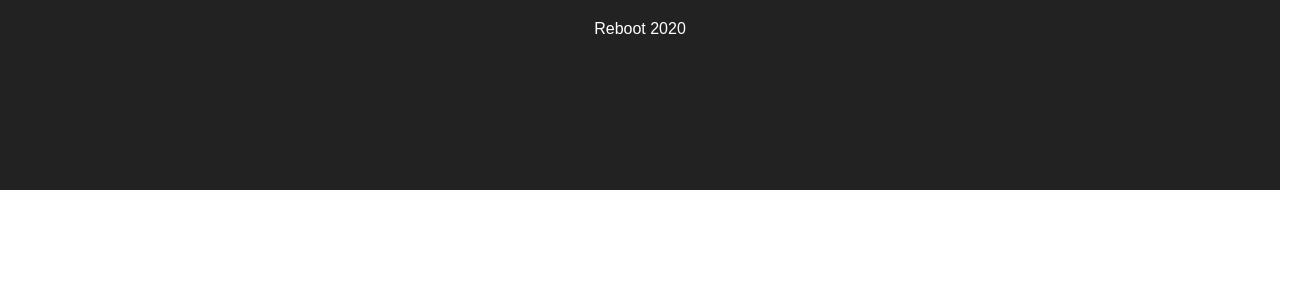
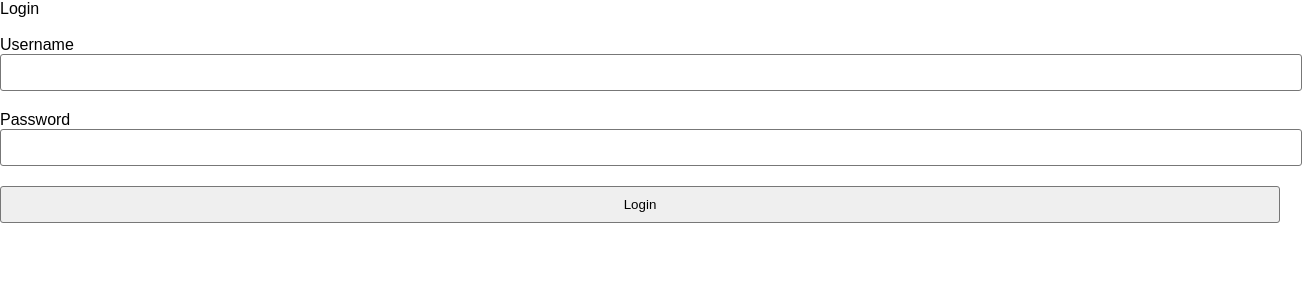
Before and after one commit to RebootHackathon/LSGD_FRONT, a React (Create React App) app: page / in a window 1280 px wide. Shown: the top 300 px of the page, 1302 px wide, since content can reach past the window. Built offline with nearby package versions, Linux system fonts and the light colour scheme.

Commit message:
started login page

```diff
--- a/package.json
+++ b/package.json
@@ -3,8 +3,10 @@
   "version": "0.1.0",
   "private": true,
   "dependencies": {
+    "axios": "^0.19.2",
     "react": "^16.13.1",
     "react-dom": "^16.13.1",
+    "react-router-dom": "^5.2.0",
     "react-scripts": "1.1.5"
   },
   "scripts": {
--- a/src/App.js
+++ b/src/App.js
@@ -1,15 +1,17 @@
 import React, { Component } from 'react';
 
 import './App.css';
+import Login from './Containers/Login'
 
 class App extends Component {
   render() {
     return (
-      <div className="App">
-        <header className="App-header">
-         Reboot 2020
-         </header>
-      </div>
+      // <div className="App">
+      //   <header className="App-header">
+      //    Reboot 2020
+      //    </header>
+      // </div>
+      <Login/>
     );
   }
 }
--- /dev/null
+++ b/src/Containers/Login.css
@@ -0,0 +1,57 @@
+.Login {
+    font-family: sans-serif;
+  }
+
+  h1 {
+    text-align: center;
+  }
+
+  form {
+    max-width: 500px;
+    width: 100%;
+    margin: 0 auto;
+  }
+
+  label,
+  input {
+    display: block;
+    width: 100%;
+  }
+
+  label {
+    margin-bottom: 5px;
+    height: 22px;
+  }
+
+  input {
+    margin-bottom: 20px;
+    padding: 10px;
+    border-radius: 3px;
+    border: 1px solid #777;
+
+  }
+
+  input.error {
+    border-color: red;
+  }
+
+  .input-feedback {
+    color: rgb(235, 54, 54);
+    margin-top: -15px;
+    font-size: 14px;
+    margin-bottom: 20px;
+  }
+
+  .button {
+    padding: 10px 15px;
+    background-color: rgb(70, 153, 179);
+    color: white;
+    border: 1px solid rgb(70, 153, 179);
+    background-color: 250ms;
+  }
+
+  .button:hover {
+    cursor: pointer;
+    background-color: white;
+    color: rgb(70, 153, 179);
+  }
--- /dev/null
+++ b/src/Containers/Login.js
@@ -0,0 +1,58 @@
+import React, { useState } from 'react';
+
+import axios from 'axios';
+import classes from './Login.css';
+
+function Login(props) {
+  const username = useFormInput('');
+  const password = useFormInput('');
+  const [error, setError] = useState(null);
+  const [loading, setLoading] = useState(false);
+
+  // handle button click of login form
+  const handleLogin = () => {
+      console.log(username,password);
+      const authData={ "username":username.value,"password":password.value}
+    // props.history.push('/dashboard');
+    axios.post("https://reboothack12345.herokuapp.com/auth/login",authData)
+      .then(response=>{
+        console.log(authData);
+        if(response.data.status===200){
+          console.log("hello");
+        }
+        console.log(response);
+      }).catch(err=>{
+        console.log(err);
+      })
+  }
+
+  return (
+    <div className={classes.Login}>
+      Login<br /><br />
+      <div>
+        Username<br />
+        <input className={classes.input} type="text" {...username} autoComplete="new-password" />
+      </div>
+      <div style={{ marginTop: 10 }}>
+        Password<br />
+        <input type="password" {...password} autoComplete="new-password" />
+      </div>
+      {/* {error && <><small style={{ color: 'red' }}>{error}</small><br /></>}<br /> */}
+      <input type="button" className={classes.button} value={loading ? 'Loading...' : 'Login'} onClick={handleLogin} disabled={loading} /><br />
+    </div>
+  );
+}
+
+const useFormInput = initialValue => {
+  const [value, setValue] = useState(initialValue);
+
+  const handleChange = e => {
+    setValue(e.target.value);
+  }
+  return {
+    value,
+    onChange: handleChange
+  }
+}
+
+export default Login;
```
Also changed, not shown: src/Containers/MainPage.js (added, +14 -0 lines), 1 other file (tests, documents, lock files or other folders).
